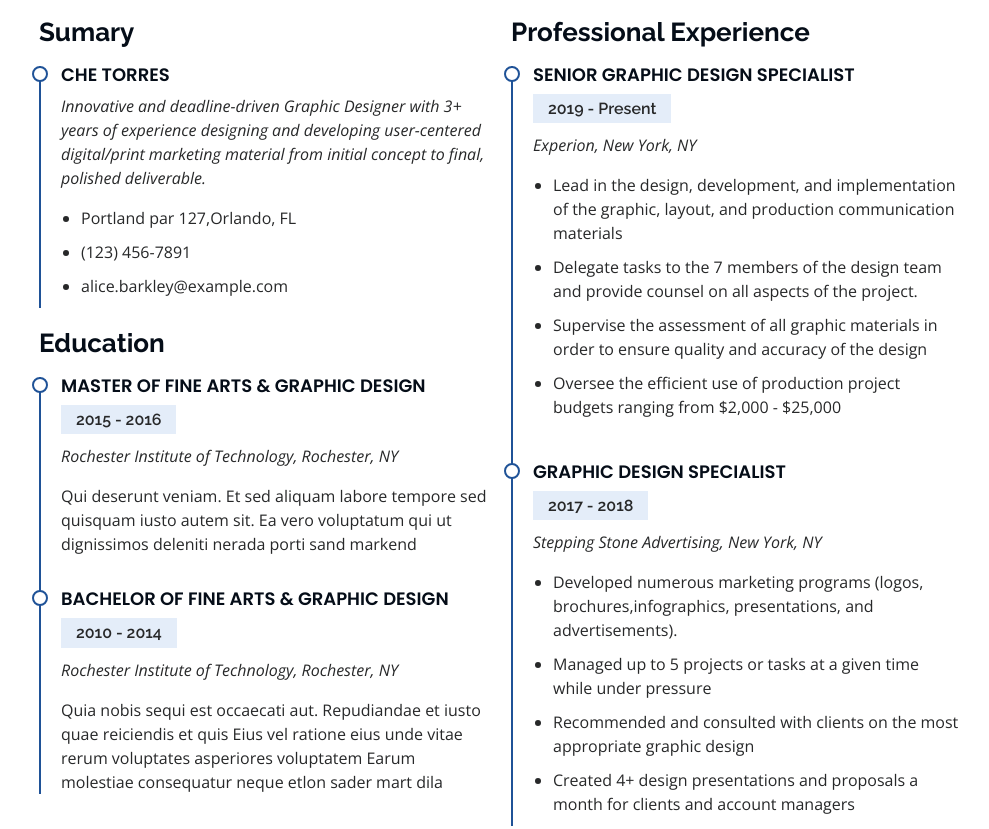
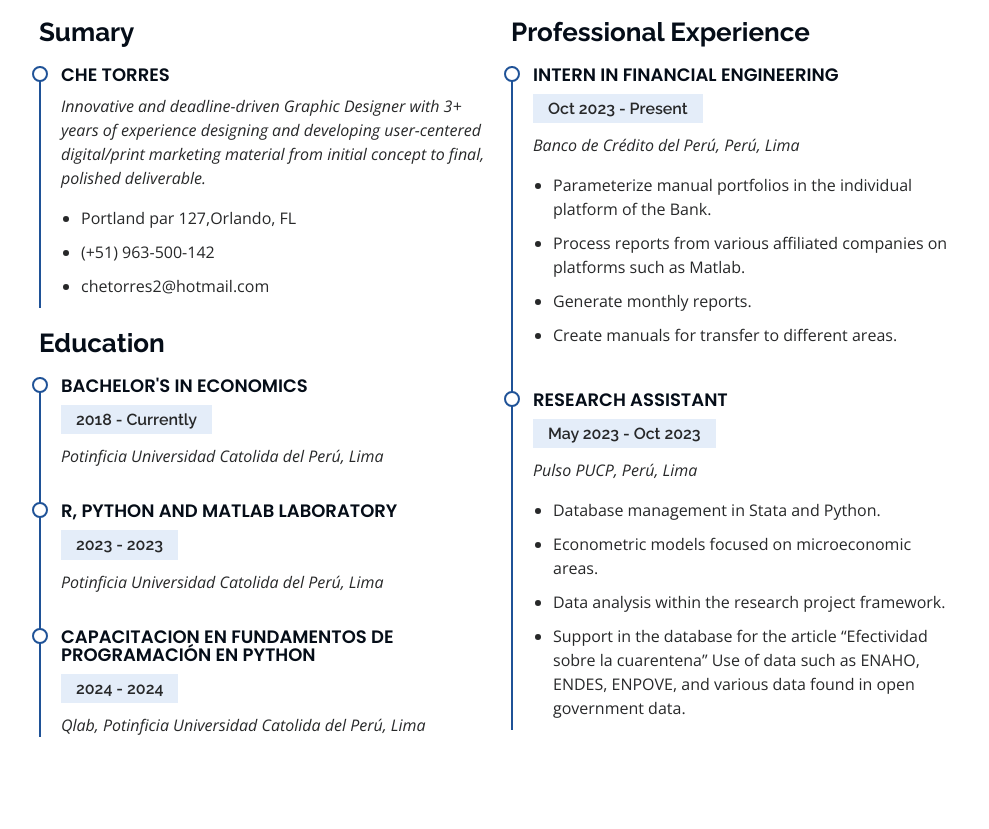
Before and after one commit to chetorresL/Che_Torres_CV, a plain HTML site: page index.html in a window 1280 px wide. Shown: the part 2741-3570 px from the top of the page, without its empty margins (291-1280 px from the left). Drawn offline with nearby package versions, Linux system fonts and the light colour scheme.

Commit message:
Update index.html

```diff
--- a/index.html
+++ b/index.html
@@ -258,47 +258,50 @@
               <p><em>Innovative and deadline-driven Graphic Designer with 3+ years of experience designing and developing user-centered digital/print marketing material from initial concept to final, polished deliverable.</em></p>
               <ul>
                 <li>Portland par 127,Orlando, FL</li>
-                <li>(123) 456-7891</li>
-                <li>alice.barkley@example.com</li>
+                <li>(+51) 963-500-142</li>
+                <li>chetorres2@hotmail.com</li>
               </ul>
             </div>
 
             <h3 class="resume-title">Education</h3>
             <div class="resume-item">
-              <h4>Master of Fine Arts &amp; Graphic Design</h4>
-              <h5>2015 - 2016</h5>
-              <p><em>Rochester Institute of Technology, Rochester, NY</em></p>
-              <p>Qui deserunt veniam. Et sed aliquam labore tempore sed quisquam iusto autem sit. Ea vero voluptatum qui ut dignissimos deleniti nerada porti sand markend</p>
+              <h4>Bachelor's in Economics</h4>
+              <h5>2018 - Currently</h5>
+              <p><em>Potinficia Universidad Catolida del Perú, Lima</em></p>
             </div>
             <div class="resume-item">
-              <h4>Bachelor of Fine Arts &amp; Graphic Design</h4>
-              <h5>2010 - 2014</h5>
-              <p><em>Rochester Institute of Technology, Rochester, NY</em></p>
-              <p>Quia nobis sequi est occaecati aut. Repudiandae et iusto quae reiciendis et quis Eius vel ratione eius unde vitae rerum voluptates asperiores voluptatem Earum molestiae consequatur neque etlon sader mart dila</p>
+              <h4>R, Python and Matlab laboratory</h4>
+              <h5>2023 - 2023</h5>
+              <p><em>Potinficia Universidad Catolida del Perú, Lima</em></p>
+            </div>
+            <div class="resume-item">
+              <h4>Capacitacion en Fundamentos de Programación en Python</h4>
+              <h5>2024 - 2024</h5>
+              <p><em>Qlab, Potinficia Universidad Catolida del Perú, Lima</em></p>
             </div>
           </div>
           <div class="col-lg-6" data-aos="fade-up" data-aos-delay="100">
             <h3 class="resume-title">Professional Experience</h3>
             <div class="resume-item">
-              <h4>Senior graphic design specialist</h4>
-              <h5>2019 - Present</h5>
-              <p><em>Experion, New York, NY </em></p>
+              <h4>Intern in Financial Engineering</h4>
+              <h5>Oct 2023 - Present</h5>
+              <p><em>Banco de Crédito del Perú, Perú, Lima </em></p>
               <ul>
-                <li>Lead in the design, development, and implementation of the graphic, layout, and production communication materials</li>
-                <li>Delegate tasks to the 7 members of the design team and provide counsel on all aspects of the project. </li>
-                <li>Supervise the assessment of all graphic materials in order to ensure quality and accuracy of the design</li>
-                <li>Oversee the efficient use of production project budgets ranging from $2,000 - $25,000</li>
+                <li>Parameterize manual portfolios in the individual platform of the Bank.</li>
+                <li>Process reports from various affiliated companies on platforms such as Matlab. </li>
+                <li>Generate monthly reports.</li>
+                <li>Create manuals for transfer to different areas.</li>
               </ul>
             </div>
             <div class="resume-item">
-              <h4>Graphic design specialist</h4>
-              <h5>2017 - 2018</h5>
-              <p><em>Stepping Stone Advertising, New York, NY</em></p>
+              <h4>Research Assistant</h4>
+              <h5>May 2023 - Oct 2023</h5>
+              <p><em>Pulso PUCP, Perú, Lima</em></p>
               <ul>
-                <li>Developed numerous marketing programs (logos, brochures,infographics, presentations, and advertisements).</li>
-                <li>Managed up to 5 projects or tasks at a given time while under pressure</li>
-                <li>Recommended and consulted with clients on the most appropriate graphic design</li>
-                <li>Created 4+ design presentations and proposals a month for clients and account managers</li>
+                <li>Database management in Stata and Python.</li>
+                <li>Econometric models focused on microeconomic areas.</li>
+                <li>Data analysis within the research project framework.</li>
+                <li>Support in the database for the article “Efectividad sobre la cuarentena” Use of data such as ENAHO, ENDES, ENPOVE, and various data found in open government data.</li>
               </ul>
             </div>
           </div>
```
